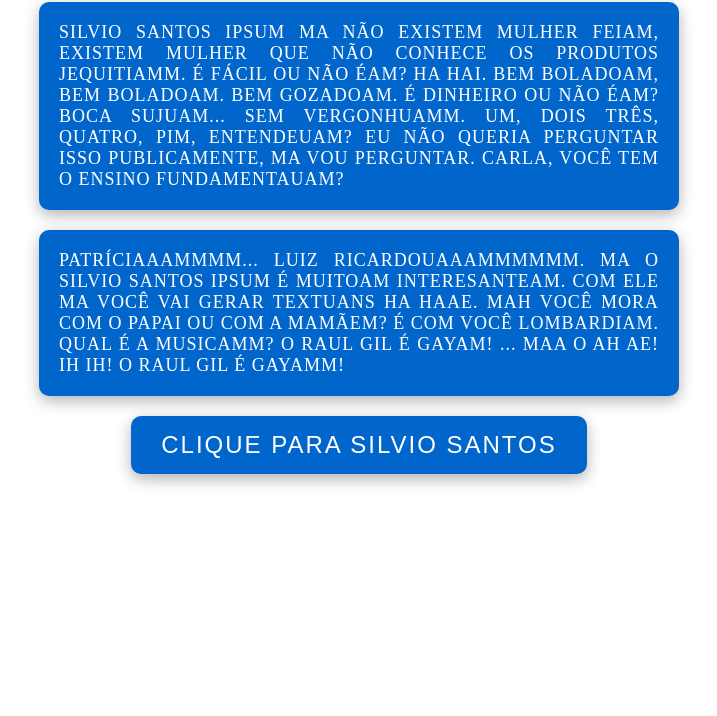
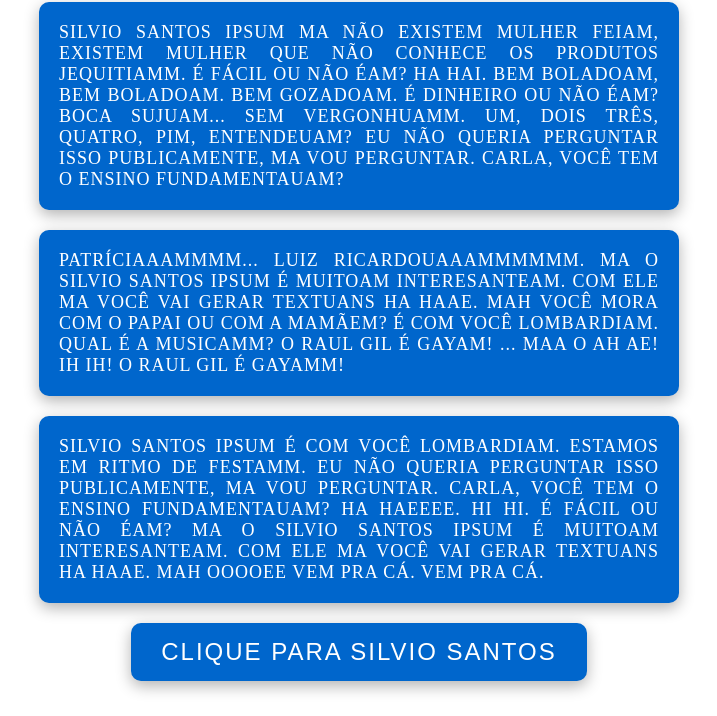
Before and after one commit to marcoslink/marcosvinicius, a plain HTML site: page index.html in a window 1280 px wide. Shown: the part 84-800 px from the top of the page, without its empty margins (281-998 px from the left). Drawn offline with Linux system fonts and the light colour scheme.

Commit message:
terceiro Commit

```diff
--- a/index.html
+++ b/index.html
@@ -82,6 +82,10 @@ button:active {
     <p> Patríciaaammmm... Luiz Ricardouaaammmmmm. Ma o Silvio Santos Ipsum é muitoam interesanteam. Com ele ma você vai
         gerar textuans ha haae. Mah você mora com o papai ou com a mamãem? É com você Lombardiam. Qual é a musicamm? O
         Raul Gil é gayam! ... Maa O Ah Ae! Ih Ih! O Raul Gil é gayamm!</p>
+    <p>Silvio Santos Ipsum É com você Lombardiam. Estamos em ritmo de festamm. Eu não queria perguntar isso
+        publicamente, ma vou perguntar. Carla, você tem o ensino fundamentauam? Ha haeeee. Hi hi. É fácil ou não éam? Ma
+        o Silvio Santos Ipsum é muitoam interesanteam. Com ele ma você vai gerar textuans ha haae. Mah ooooee vem pra
+        cá. Vem pra cá.</p>
     <div>
         <div id="image-container"></div>
         <button onclick="silvioSantos()">Clique para Silvio Santos</button>
```
Lines whose indentation alone changed are shown as unchanged.
